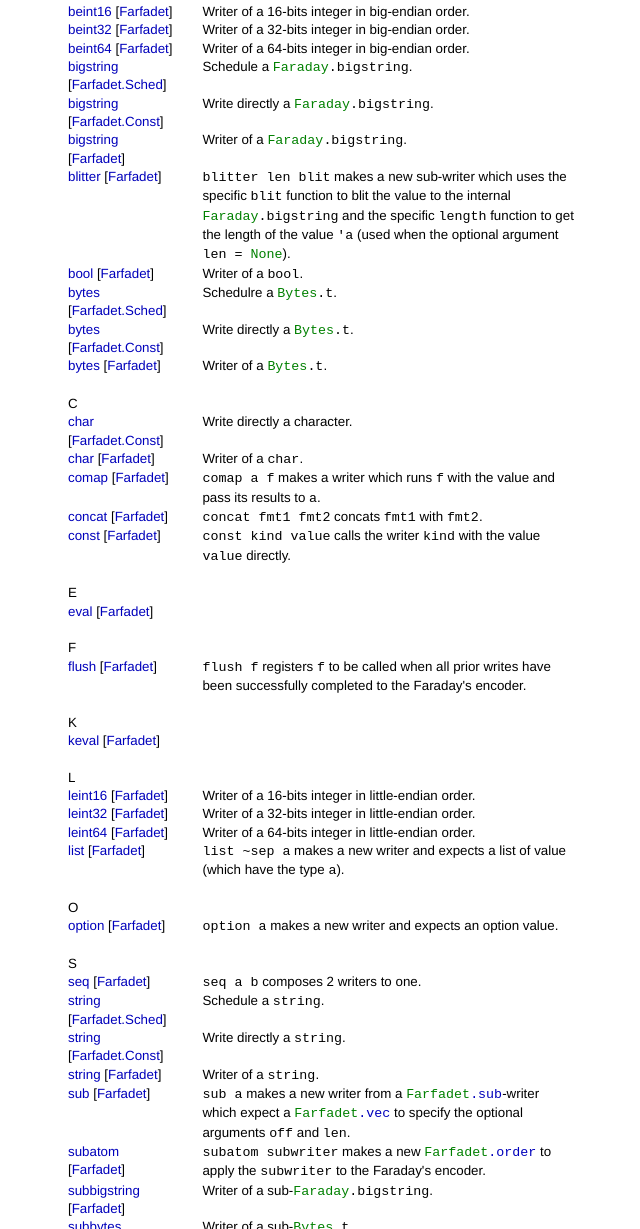
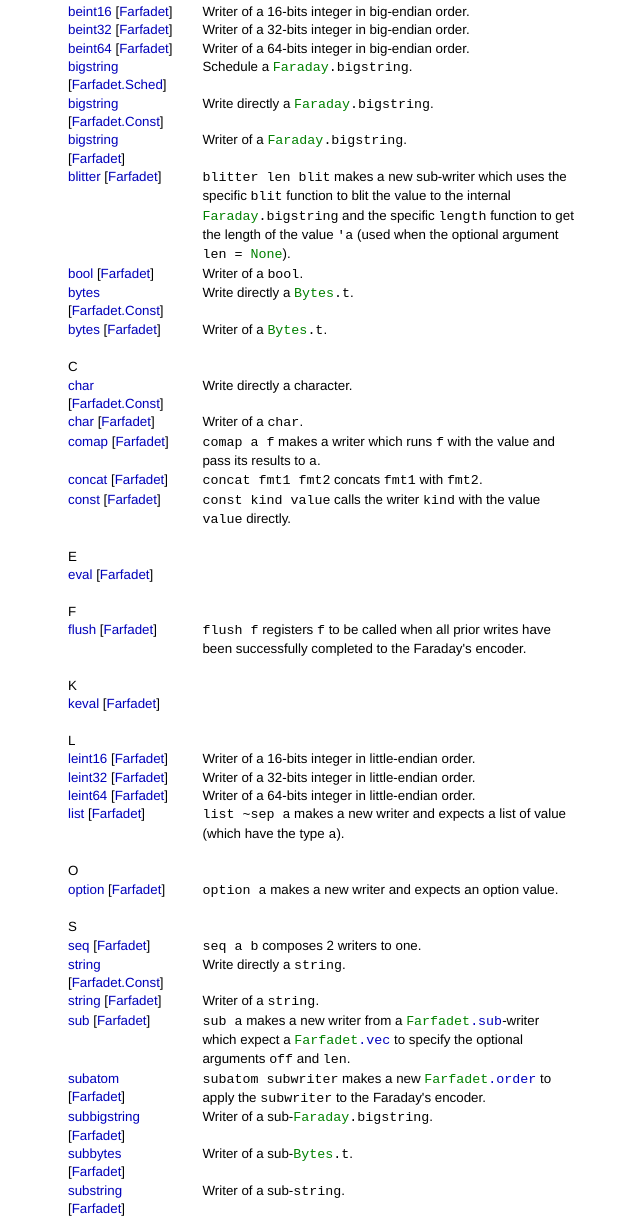
Before and after one commit to oklm-wsh/Farfadet, a plain HTML site: page api.docdir/index_values.html in a window 1280 px wide. Shown: the part 277-1506 px from the top of the page, without its empty margins (60-700 px from the left). Drawn offline with Linux system fonts and the light colour scheme.

Commit message:
Update farfadet doc to v0.2.

```diff
--- a/api.docdir/index_values.html
+++ b/api.docdir/index_values.html
@@ -78,11 +78,6 @@ Writer of a <code class="code"><span class="constructor">Faraday</span>.bigstrin
 <tr><td><a href="Farfadet.html#VALbool">bool</a> [<a href="Farfadet.html">Farfadet</a>]</td>
 <td><div class="info">
 Writer of a <code class="code">bool</code>.
-</div>
-</td></tr>
-<tr><td><a href="Farfadet.Sched.html#VALbytes">bytes</a> [<a href="Farfadet.Sched.html">Farfadet.Sched</a>]</td>
-<td><div class="info">
-Schedulre a <code class="code"><span class="constructor">Bytes</span>.t</code>.
 </div>
 </td></tr>
 <tr><td><a href="Farfadet.Const.html#VALbytes">bytes</a> [<a href="Farfadet.Const.html">Farfadet.Const</a>]</td>
@@ -169,11 +164,6 @@ Writer of a 64-bits integer in little-endian order.
 <code class="code">seq a b</code> composes 2 writers to one.
 </div>
 </td></tr>
-<tr><td><a href="Farfadet.Sched.html#VALstring">string</a> [<a href="Farfadet.Sched.html">Farfadet.Sched</a>]</td>
-<td><div class="info">
-Schedule a <code class="code">string</code>.
-</div>
-</td></tr>
 <tr><td><a href="Farfadet.Const.html#VALstring">string</a> [<a href="Farfadet.Const.html">Farfadet.Const</a>]</td>
 <td><div class="info">
 Write directly a <code class="code">string</code>.
```
Also changed, not shown: api.docdir/Farfadet.Sched.html (+0 -8 lines), api.docdir/type_Farfadet.Sched.html (+0 -2 lines), api.docdir/type_Farfadet.html (+0 -2 lines), 1 other file.
